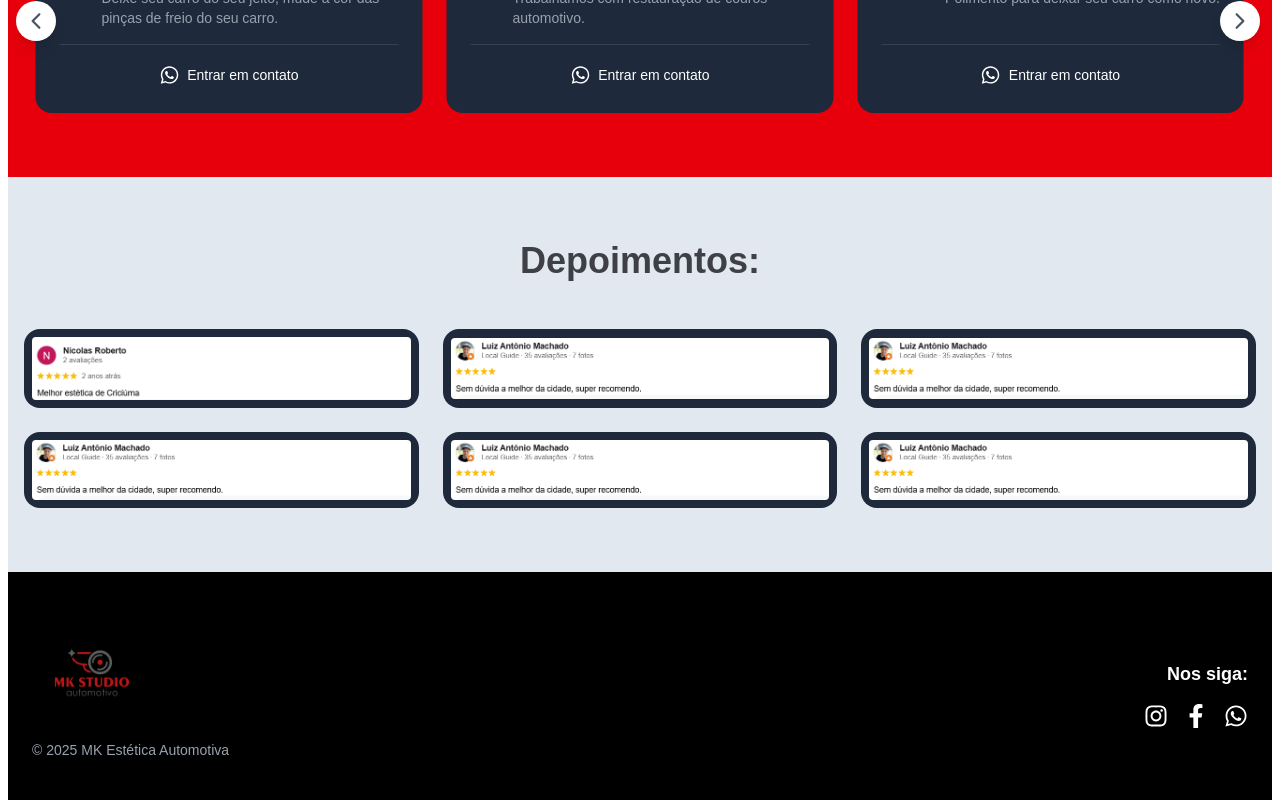
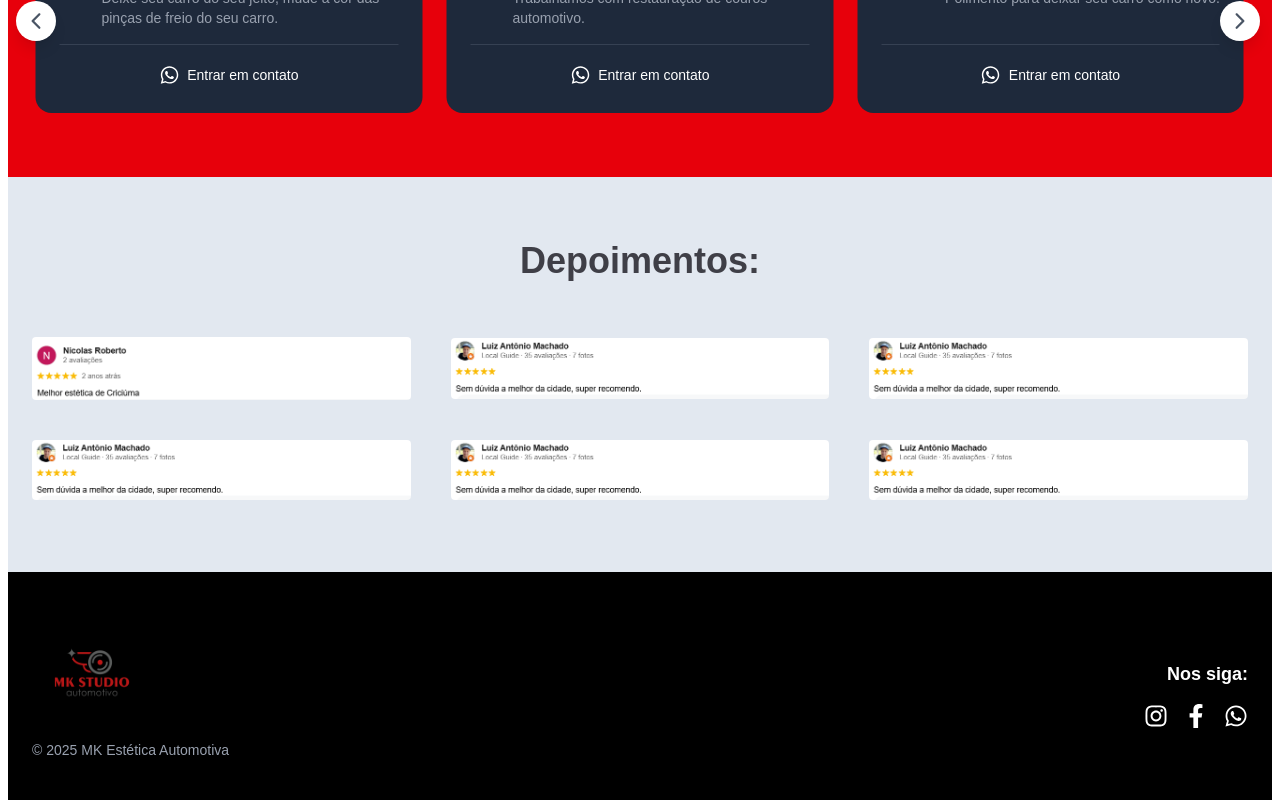
Before and after one commit to luiz01204/mk_landing_page, a Next.js app: page / in a window 1280 px wide. Shown: the part 1652-2452 px from the top of the page. Built offline with nearby package versions, Linux system fonts and the light colour scheme.

Commit message:
edit testimonials

```diff
--- a/src/components/testimonials/index.tsx
+++ b/src/components/testimonials/index.tsx
@@ -38,7 +38,7 @@ export default function Testimonials() {
               href="https://g.co/kgs/ssTPucS"
               target="_blank"
               rel="noopener noreferrer"
-              className="bg-[#1e293b] rounded-2xl p-2 flex justify-center items-center"
+              className="rounded-2xl p-2 flex justify-center items-center"
             >
               <Image
                 src={item.photo}
```
